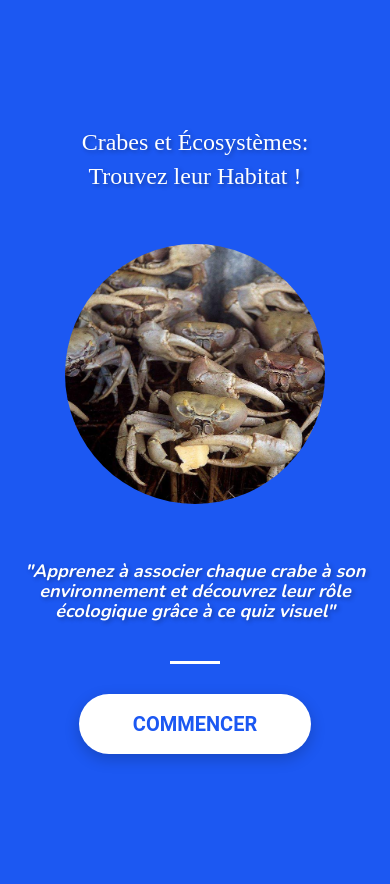
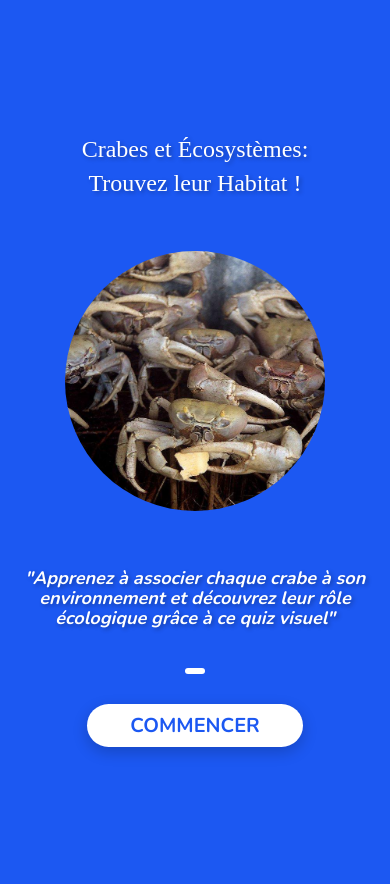
Before and after one commit to ddereck/quiz, a Django app: page / in a window 390 px wide. Run offline with Django 5.2, Linux system fonts and the light colour scheme; some web fonts are replaced.

Commit message:
Update style.css

```diff
--- a/static/css/style.css
+++ b/static/css/style.css
@@ -209,6 +209,7 @@ h3, .vert{
 }
 
 .start-button {
+  font-family: Nunito;
   margin-top: 10px;
   text-transform: uppercase;
   display: block;
@@ -422,11 +423,12 @@ p {
 }
 
 .start-button {
+  font-family: Nunito;
   width: Fixed (339px)px;
   height: Hug (64px)px;
-  top: 704px;
+  top: 100px;
   left: 18px;
-  padding: 18px 16px 18px 16px;
+  padding: 8px;
   gap: 10px;
   border-radius: 100px;
   border: 0px 0px 5px 0px;
@@ -445,7 +447,7 @@ p {
 .video {
   width: 100%;
   height: auto;
-  max-height: 200px;
+  max-height: 100px;
   object-fit: cover;
 }
   #game-container {
@@ -482,8 +484,9 @@ p {
       margin: 8px auto;
   }
   .bar {
-    width: 50px;
-    height: 3px;
+    border-radius: 100px;
+    width: 20px;
+    height: 6px;
     background-color: white;
     margin: 10px auto;
   }
```
